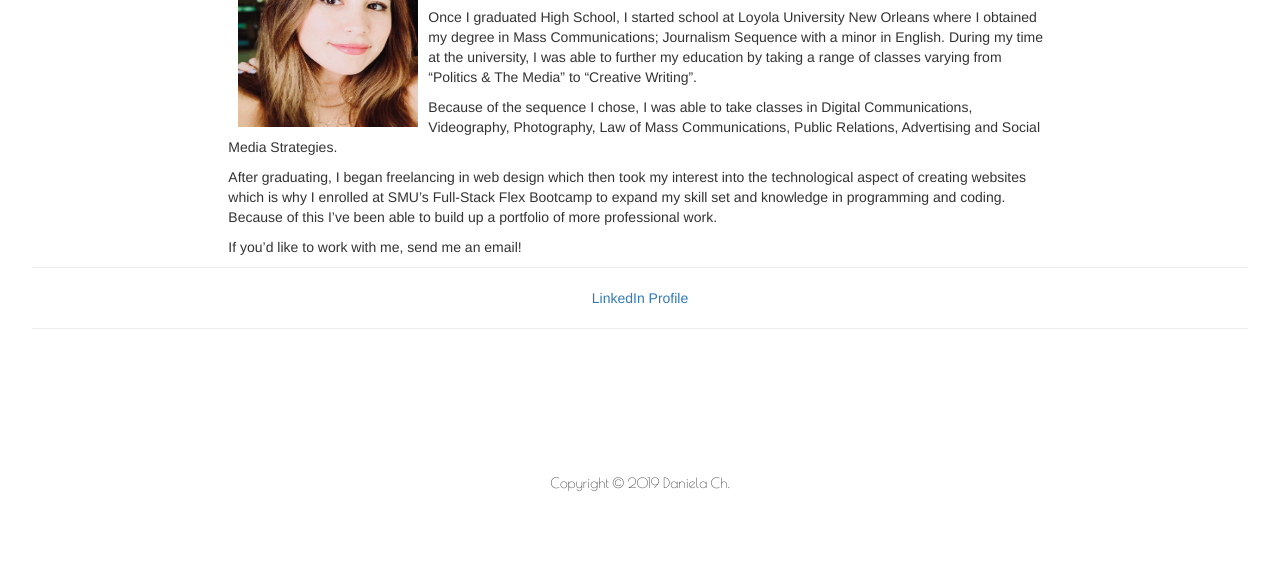
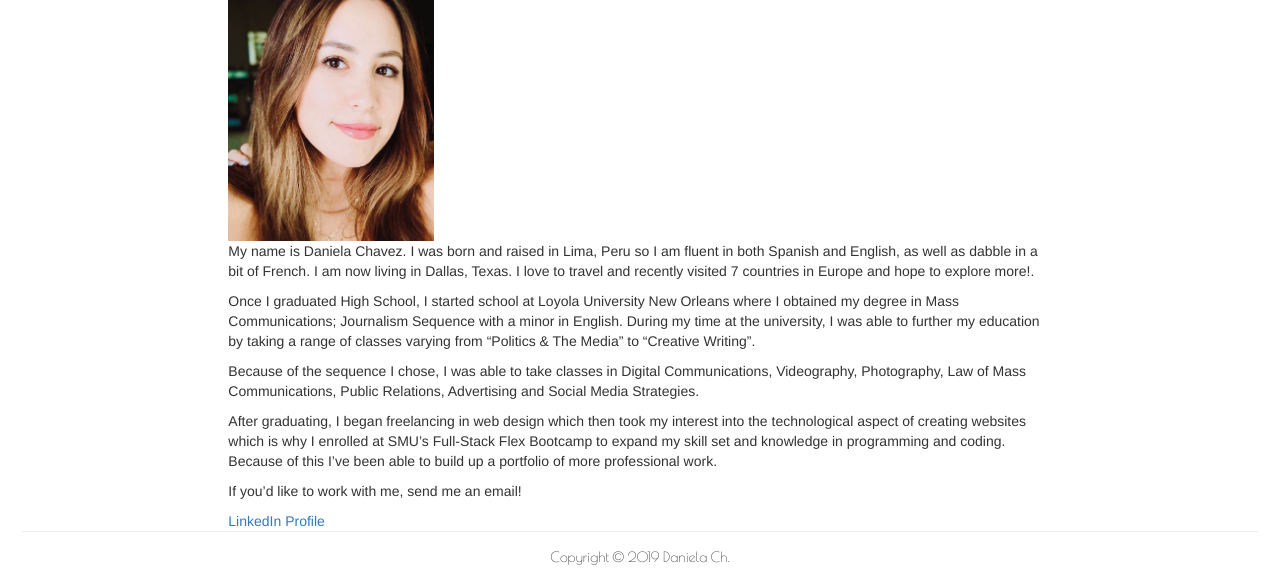
Before and after one commit to danielachav/Bootstrap-Portfolio, a plain HTML site: page index.html in a window 1280 px wide. Shown: the part 302-874 px from the top of the page. Before the commit the page ends 800 px from the top, so only its background shows below. Drawn offline with nearby package versions, Linux system fonts and the light colour scheme; a web font is replaced by a local one.

Commit message:
second commit

```diff
--- a/index.html
+++ b/index.html
@@ -57,9 +57,9 @@
         <div class="col-sm-8 text-left">
           <hr>
           <h1>Welcome</h1>
-          <p>Welcome to my portfolio!
-            <img src="images/me.jpeg" alt="me">
-            My name is Daniela Chavez. I was born and raised in Lima, Peru so I
+          <p>Welcome to my portfolio!</p>
+            <img src="images/me.jpeg" class="img-fluid" alt="me">
+            <p>My name is Daniela Chavez. I was born and raised in Lima, Peru so I
             am fluent in both Spanish and English, as well as dabble in a bit of
             French.
             I am now living in Dallas, Texas. I love to travel and recently
@@ -81,21 +81,24 @@
             Because of this I’ve been able to build up a portfolio of more
             professional work. </p>
           <p>If you’d like to work with me, send me an email!</p>
+
+          <!--Social Links-->
+          <a href="https://www.linkedin.com/in/daniela-c-98a26174/"
+            target="_blank">LinkedIn Profile</a>
           </div>
           <hr>
 
 
 
-          <!--Social Links-->
-          <a href="https://www.linkedin.com/in/daniela-c-98a26174/"
-            target="_blank">LinkedIn Profile</a>
+
+
           </div>
       </div>
 
 
       <!--Footer-->
 
-      <hr>
+
       <footer class="container-fluid text-center" id="footer">
         <p> Copyright &copy; 2019 Daniela Ch.</p>
       </footer>
--- a/style.css
+++ b/style.css
@@ -1,3 +1,7 @@
+body {
+    position: relative;
+}
+
 .navbar-custom {
     background-color: #f5f5f5;
     border: 15px;
@@ -14,17 +18,9 @@ h1 {
     float: left;
 }
 
-img {
-    width:200px;
-    height: 200px;
-    padding-left: 4%;
-    padding-right: 4px;
-    float: left;
-    padding: 10px;
-}
-
 hr {
     width: 95%;
+    padding: 10px;
     color: lightgray;
 }
 
@@ -32,6 +28,7 @@ hr {
     float: left;
 
 }
+
 
 #usr {
     color: #4aaa;
@@ -92,3 +89,9 @@ input[type=text], select, textarea {
     text-align: center;
     font-family: 'Poiret One', cursive;
 }
+
+@media screen and (min-width: 768px) {
+    .img-fluid {
+        width: 25%;
+    }
+}
```
Also changed, not shown: portfolio.html (+48 -16 lines).
